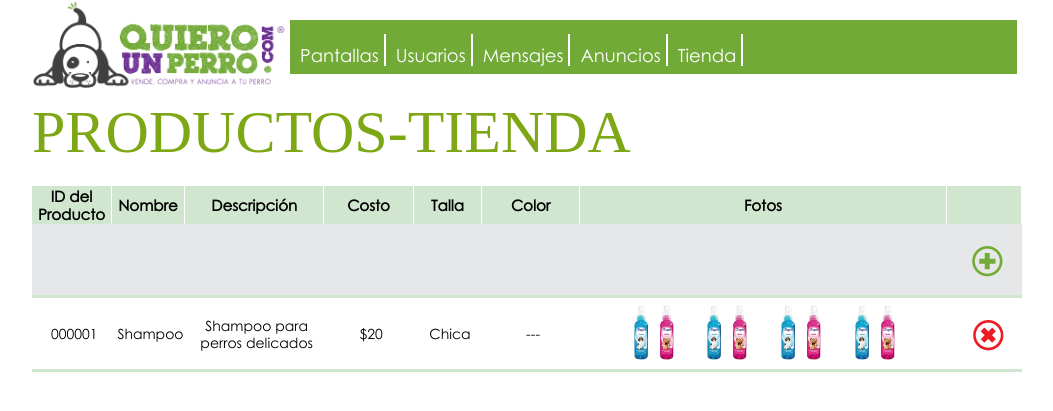
After one commit to pepetin44/qup, a CodeIgniter app: template application/views/admin/adminT_view.php in a window 1280 px wide. The commit adds this page. Shown: the top 411 px of the page, without its empty margins (113-1166 px from the left). Run offline with CodeIgniter, Linux system fonts and the light colour scheme; the template is opened without the code that fills it, so the values that code supplies are empty; some web fonts are replaced.

Commit message:
vistaTienda

```diff
--- a/application/controllers/admin/principal.php
+++ b/application/controllers/admin/principal.php
@@ -81,7 +81,11 @@ class Principal extends CI_Controller {
 
     }
 
+    function AdminT(){
+        $this->load->view('admin/adminT_view');
 
+
+    }
 
 
 
--- /dev/null
+++ b/application/views/admin/adminT_view.php
@@ -0,0 +1,285 @@
+
+<!DOCTYPE html PUBLIC "-//W3C//DTD XHTML 1.0 Transitional//EN" "http://www.w3.org/TR/xhtml1/DTD/xhtml1-transitional.dtd">
+<html xmlns="http://www.w3.org/1999/xhtml">
+<head>
+<meta http-equiv="Content-Type" content="text/html; charset=utf-8" />
+<title>Administrador-Quierounperro.com</title>
+<link rel="shortcut icon" href="<?php echo base_url()?>images/ico.ico" />
+<link type="text/css" rel="stylesheet" href="<?php echo base_url()?>css/reset.css" media="screen"></link>
+<link type="text/css" rel="stylesheet" href="<?php echo base_url()?>css/administrador.css" media="screen"></link>
+<link type="text/css" rel="stylesheet" href="<?php echo base_url()?>css/general.css" media="screen"></link>
+<script src="<?php echo base_url()?>js/funciones_.js" type="text/javascript"></script>
+<body>
+
+<div class="contenedor_modificaciones" id="contenedor_modificaciones" style="display:none"> <!-- Contenedor negro imagenes-->
+<div class="cerrar_modificaciones"> <img src="<?php echo base_url()?>images/cerrar.png" onclick="oculta('contenedor_modificaciones');"/> </div>
+
+
+<div class="modificaciones">
+<div class="titulo_modificaciones">
+AGREGAR PRODUCTO
+</div>
+
+<div class="contenido_intruciones">
+<div class="texto_inputs">
+<p> ID Producto: </p>
+<p style="margin-top:15px;"> Nombre: </p>
+<p style="margin-top:15px;"> Descripción: </p>
+<p style="margin-top:15px;"> Costo: </p>
+<p style="margin-top:15px;"> Talla: </p>
+<p style="margin-top:15px;"> Color: </p>
+<p style="margin-top:15px;"> Fotos: </p>
+</div>
+
+<div class="contendeor_inputs">
+<p><input type="text" style="min-width:153px; height:20px;"/></p>
+<p><input type="text" style="min-width:153px; height:20px;margin-top:10px;"/></p
+<p><input type="text" style="min-width:153px; height:20px;  margin-top:10px;"/></p>
+<p><input type="text" style="min-width:153px; height:20px;  margin-top:10px;"/></p>
+<p><select style="margin-top:15px;">
+    <option> --- </option>
+    <option> Chica </option>
+    <option> Mediana </option>
+    <option> Grande </option>
+   </select></p>
+<p><select  style="margin-top:15px;">
+   <option> --- </option>
+   <option> Verde </option>
+   <option> Rosa </option>
+   <option> Azul </option>
+   </select></p>
+<p><input type="file" style="margin-top:15px;"/></p>
+</div>
+
+</div>
+
+</br>
+</br>
+
+<ul class="morado_reg">
+<li>
+Guardar
+</li>
+</ul>
+
+</div>
+
+</div> <!-- Fin contenedor negro imagenes -->
+
+
+<div class="contenedor_modificaciones" id="contenedor_eliminar" style="display:none"> <!-- Contenedor negro imagenes-->
+<div class="cerrar_modificaciones"> <img src="<?php echo base_url()?>images/cerrar.png" onclick="oculta('contenedor_eliminar');"/> </div>
+
+
+<div class="modificaciones">
+<div class="titulo_modificaciones">
+ELIMINAR PRODUCTO
+</div>
+<div class="contenido_intruciones">
+<p> ¿Esta seguro de eliminar el producto?
+
+
+</div>
+<ul class="morado_reg">
+<li>
+Eliminar
+</li>
+</ul>
+
+
+
+</div>
+
+</div> <!-- Fin contenedor negro imagenes -->
+
+
+
+
+
+<div class="encabezado">
+<img  src="<?php echo base_url()?>images/logo_admin.png" width="258" height="88"  />
+
+<div class="menu_admin">
+<ul class="el_menu">
+<li>
+Pantallas
+<ul>
+<li>
+<a href="#"> <img src="<?php echo base_url()?>images/ciculo.png" /> Inicio</a>
+</li>
+<li>
+<a href="#"> <img src="<?php echo base_url()?>images/ciculo.png" /> Venta</a>
+</li>
+<li>
+<a href="#"> <img src="<?php echo base_url()?>images/ciculo.png" /> Cruza</a>
+</li>
+<li>
+<a href="#"> <img src="<?php echo base_url()?>images/ciculo.png" /> Directorio</a>
+</li>
+<li>
+<a href="#"> <img src="<?php echo base_url()?>images/ciculo.png" /> Prefil de usuario</a>
+</li>
+<li>
+<a href="#"> <img src="<?php echo base_url()?>images/ciculo.png" /> Adopción</a>
+</li>
+<li>
+<a href="#"> <img src="<?php echo base_url()?>images/ciculo.png" /> Perros Perdidos</a>
+</li>
+<li>
+<a href="#"> <img src="<?php echo base_url()?>images/ciculo.png" /> La raza del mes</a>
+</li>
+<li>
+<a href="#"> <img src="<?php echo base_url()?>images/ciculo.png" /> Evento del mes</a>
+</li>
+<li>
+<a href="#"> <img src="<?php echo base_url()?>images/ciculo.png" /> Datos curiosos</a>
+</li>
+<li>
+<a href="#"> <img src="<?php echo base_url()?>images/ciculo.png" /> Asociaciones Protectoras</a>
+</li>
+<li>
+<a href="#"> <img src="<?php echo base_url()?>images/ciculo.png" /> ¿Quiénes somos?</a>
+</li>
+<li>
+<a href="#"> <img src="<?php echo base_url()?>images/ciculo.png" /> Tutorial</a>
+</li>
+<li>
+<a href="#"> <img src="<?php echo base_url()?>images/ciculo.png" /> Publicidad</a>
+</li>
+<li>
+<a href="#"> <img src="<?php echo base_url()?>images/ciculo.png" /> Preguntas frecuentes</a>
+</li>
+</ul>
+</li>
+<li>
+Usuarios
+<ul>
+<li>
+<a href="#"> <img src="<?php echo base_url()?>images/ciculo.png" /> Altas</a>
+</li>
+<li>
+<a href="#"> <img src="<?php echo base_url()?>images/ciculo.png" /> Bajas</a>
+</li>
+<li>
+<a href="#"> <img src="<?php echo base_url()?>images/ciculo.png" /> Consultas</a>
+</li>
+</ul>
+</li>
+<li>
+Mensajes
+<ul>
+<li>
+<a href="#"> <img src="<?php echo base_url()?>images/ciculo.png" /> Redactar mensaje</a>
+</li>
+<li>
+<a href="#"> <img src="<?php echo base_url()?>images/ciculo.png" /> Enviar mensajes</a>
+</li>
+</ul>
+</li>
+<li>
+Anuncios
+</li>
+<li>
+Tienda
+</li>
+</ul>
+</div>
+
+</div> <!-- fin wncabezado -->
+
+<div class="contenedor_central">
+<div class="titulo_seccion">
+PRODUCTOS-TIENDA
+</div>
+</br>
+<table class="tabla_carrito" width="990">
+<tr>
+<th width="77">
+ID del Producto
+</th>
+<th width="67">
+Nombre
+</th>
+<th width="135">
+Descripción
+</th>
+<th width="86">
+Costo
+</th>
+<th width="66">
+Talla
+</th>
+<th width="94">
+Color
+</th>
+<th width="357">
+Fotos
+</th>
+<th width="72">
+
+</th>
+</tr>
+<tr>
+<td bgcolor="#E6E7E8">
+
+</td>
+<td bgcolor="#E6E7E8">
+
+</td>
+<td bgcolor="#E6E7E8">
+
+</td>
+<td bgcolor="#E6E7E8">
+
+</td>
+<td bgcolor="#E6E7E8">
+
+</td>
+<td bgcolor="#E6E7E8">
+
+</td>
+<td bgcolor="#E6E7E8">
+
+</td>
+<td bgcolor="#E6E7E8">
+<img src="<?php echo base_url()?>images/agregar.png" onclick="muestra('contenedor_modificaciones');"/>
+</td>
+
+</tr>
+
+<tr >
+<td>
+000001
+</td>
+<td>
+Shampoo
+</td>
+<td>
+Shampoo para perros delicados
+</td>
+<td>
+$20
+</td>
+<td>
+Chica
+</td>
+<td>
+---
+</td>
+<td>
+<img src="<?php echo base_url()?>images/productos/01/01.png" width="70" height="70"/>
+<img src="<?php echo base_url()?>images/productos/01/01.png" width="70" height="70"/>
+<img src="<?php echo base_url()?>images/productos/01/01.png" width="70" height="70"/>
+<img src="<?php echo base_url()?>images/productos/01/01.png" width="70" height="70"/>
+</td>
+<td>
+<img src="<?php echo base_url()?>images/baja_contenido.png" onclick="muestra('contenedor_eliminar');"/>
+</td>
+
+</tr>
+
+</table>
+
+</div>
+
+</body>
--- a/application/views/admin/index_view.php
+++ b/application/views/admin/index_view.php
@@ -92,6 +92,12 @@ Mensajes
 <li>
 <a href = "<?php echo base_url()?>admin/principal/getAdminP" style= "text-decoration:none;color:#FFF;">Anuncios</a>
 </li>
+
+<li>
+<a style="text-decoration:none;color:#FFF;"href="<?php echo base_url()?>admin/principal/AdminT">
+Tienda
+</a>
+</li>
 </ul>
 </div>
 
```
Also changed, not shown: application/views/admin/adminIndex_view.php (+9 -0 lines).
